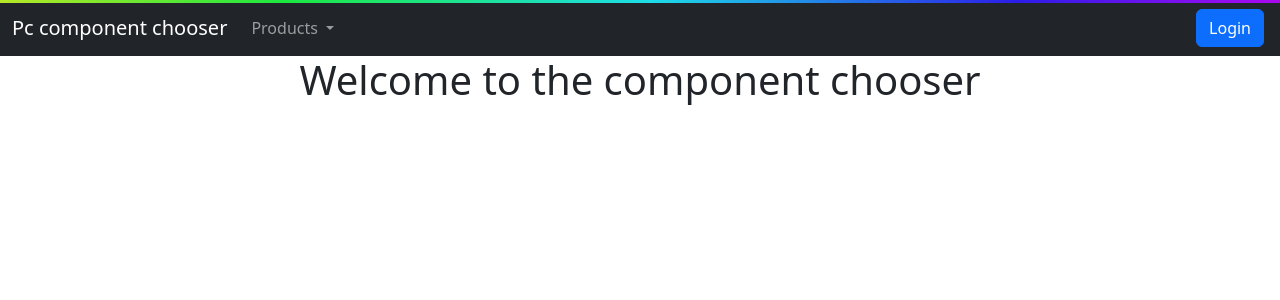
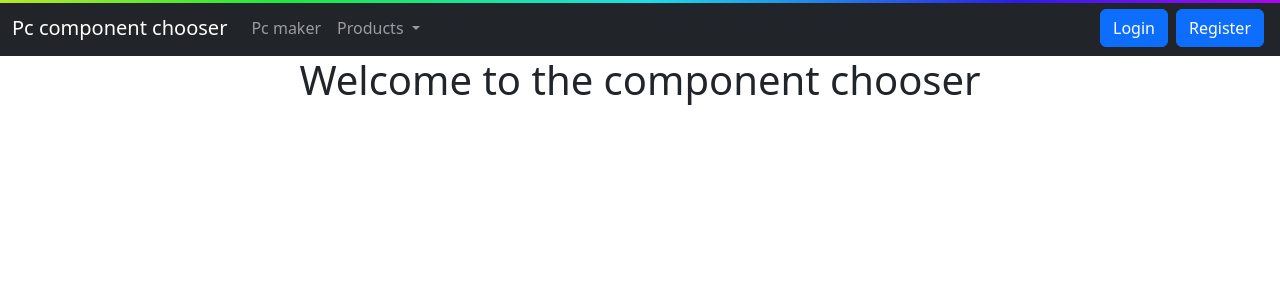
Before and after one commit to mathisdlg/PcComponentChooser, a Django app: page / in a window 1280 px wide. Shown: the top 300 px of the page. Run offline with Django 4.2, Linux system fonts and the light colour scheme; some libraries are stand-ins or nearby versions.

Commit message:
Improve nav bar

```diff
--- a/PcComponentChooserApp/templates/components/navbar.html
+++ b/PcComponentChooserApp/templates/components/navbar.html
@@ -6,13 +6,16 @@
         </button>
         <div class="collapse navbar-collapse" id="navbar">
             <ul class="navbar-nav me-auto mb-2 mb-lg-0">
+                <li class="nav-item">
+                    <a class="nav-link" href="{% url 'builder' %}">Pc maker</a>
+                </li>
                 <li class="nav-item dropdown">
                     <a class="nav-link dropdown-toggle" href="#" id="navbarDropdown" role="button" data-bs-toggle="dropdown" aria-expanded="false">
                         Products
                     </a>
                     <ul class="dropdown-menu" aria-labelledby="navbarDropdown">
                         <li><a class="dropdown-item" href="{% url 'cpu' %}">CPU</a></li>
-                        <li><a class="dropdown-item" href="{% url 'cpu_cooler' %}"></a></li>
+                        <li><a class="dropdown-item" href="{% url 'cpu_cooler' %}">CPU Cooler</a></li>
                         <li><a class="dropdown-item" href="{% url 'gpu' %}">GPU</a></li>
                         <li><a class="dropdown-item" href="{% url 'ram' %}">RAM</a></li>
                         <li><a class="dropdown-item" href="{% url 'motherboard' %}">Motherboard</a></li>
@@ -30,8 +33,8 @@
                 <a class="btn btn-primary mx-1" href="{% url 'profile' %}">Profile</a>
                 <a class="btn btn-danger mx-1" href="{% url 'logout' %}">Logout</a>
             {% else %}
-                <a class="btn btn-primary mx-1" href="{% url 'login' %}">Login</a>
-                {# <a class="btn btn-primary mx-1" href="{% url 'register' %}">Register</a> #}
+                <a class="btn btn-primary mx-1" href="{% url 'login' %}?next={{ request.path }}">Login</a>
+                <a class="btn btn-primary mx-1" href="{% url 'register' %}?next={{ request.path }}">Register</a>
             {% endif %}
         </div>
     </div>
```
